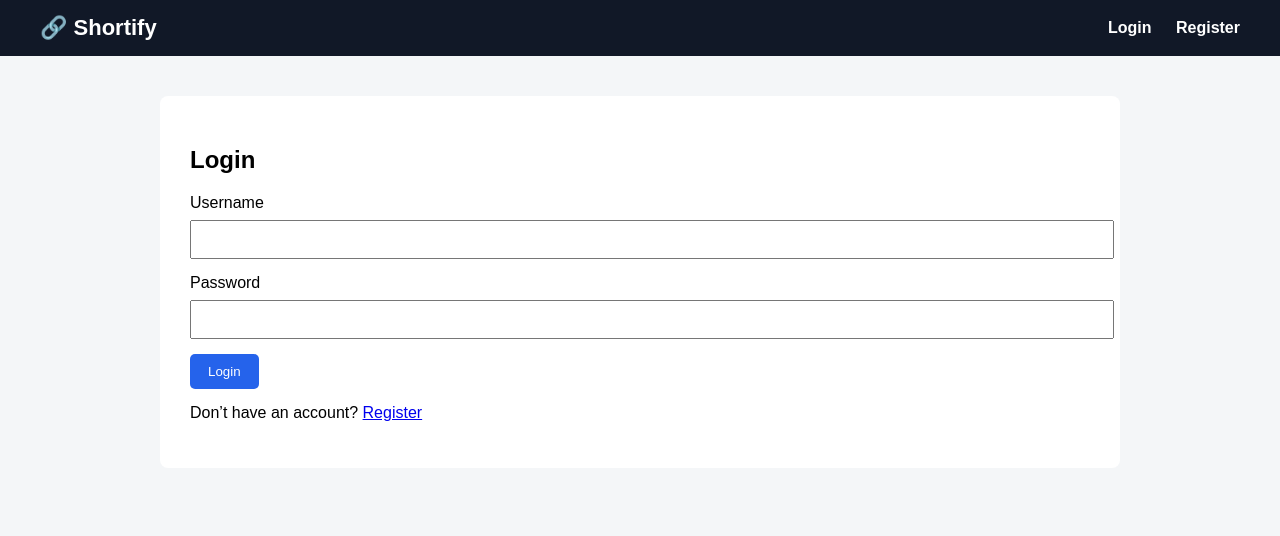
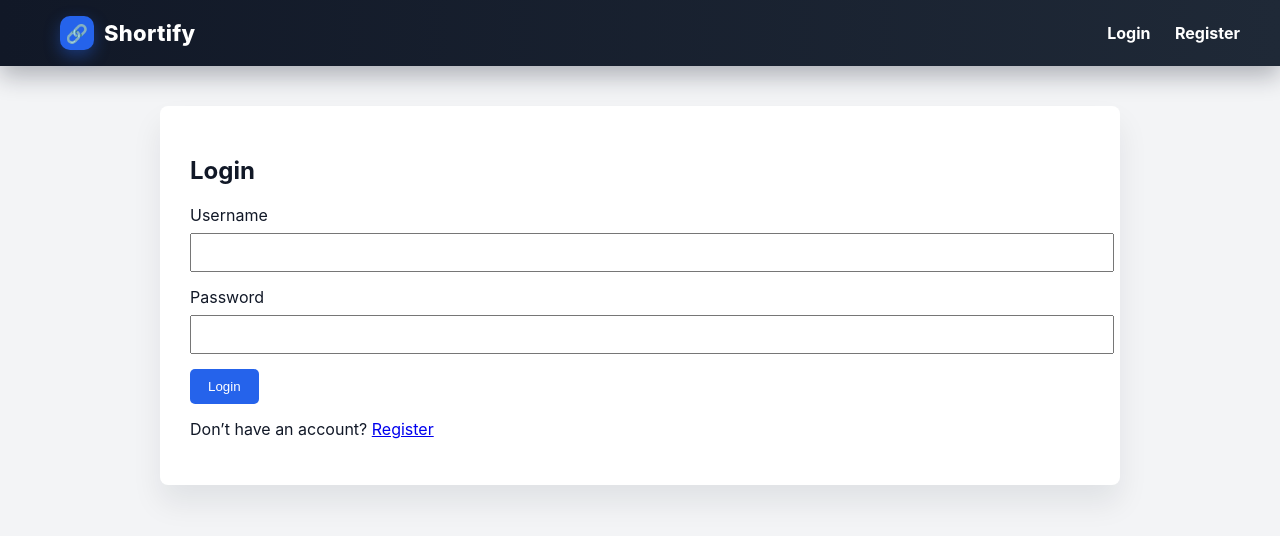
Before and after one commit to abhishekk1004/url-shortner, a Django app: template templates/login.html in a window 1280 px wide. Shown: the top 536 px of the page. Run offline with Django 5.2, Linux system fonts and the light colour scheme; the template is opened without the code that fills it, so the values that code supplies are empty.

Commit message:
Add Swagger UI, improve UI, and login error toasts

```diff
--- a/dev/settings.py
+++ b/dev/settings.py
@@ -41,6 +41,7 @@ INSTALLED_APPS = [
     'django.contrib.messages',
     'django.contrib.staticfiles',
     'rest_framework',
+    'drf_yasg',
     'shortener',
 ]
 
--- a/requirements.txt
+++ b/requirements.txt
@@ -8,3 +8,4 @@ Pillow
 pyotp
 dj-database-url
 gunicorn
+drf-yasg
--- a/templates/base.html
+++ b/templates/base.html
@@ -3,19 +3,22 @@
 <head>
     <meta charset="UTF-8">
     <meta name="viewport" content="width=device-width, initial-scale=1.0">
-    <title>URL Shortener</title>    <style>
+    <title>URL Shortener</title>
+    <style>
         body {
-            font-family: Arial, sans-serif;
+            font-family: "Inter", Arial, sans-serif;
             margin: 0;
-            background: #f4f6f8;
+            background: #f3f4f6;
+            color: #111827;
         }
         nav {
-            background: #111827;
+            background: linear-gradient(90deg, #111827 0%, #1f2937 100%);
             color: white;
-            padding: 15px 40px;
+            padding: 16px 40px;
             display: flex;
             justify-content: space-between;
             align-items: center;
+            box-shadow: 0 10px 25px rgba(17, 24, 39, 0.3);
         }
         nav a {
             color: white;
@@ -24,8 +27,23 @@
             font-weight: bold;
         }
         .logo {
+            display: inline-flex;
+            align-items: center;
+            gap: 10px;
             font-size: 22px;
-            font-weight: bold;
+            font-weight: 800;
+            letter-spacing: 0.3px;
+        }
+        .logo-icon {
+            display: inline-flex;
+            width: 34px;
+            height: 34px;
+            border-radius: 10px;
+            align-items: center;
+            justify-content: center;
+            background: #2563eb;
+            box-shadow: 0 6px 16px rgba(37, 99, 235, 0.4);
+            font-size: 18px;
         }
         .container {
             max-width: 900px;
@@ -33,6 +51,7 @@
             background: white;
             padding: 30px;
             border-radius: 8px;
+            box-shadow: 0 18px 30px rgba(15, 23, 42, 0.08);
         }
         button {
             background: #2563eb;
@@ -47,12 +66,50 @@
             padding: 10px;
             margin: 8px 0 15px;
         }
+        .toast-container {
+            position: fixed;
+            top: 90px;
+            right: 24px;
+            display: flex;
+            flex-direction: column;
+            gap: 12px;
+            z-index: 9999;
+        }
+        .toast {
+            padding: 12px 16px;
+            border-radius: 8px;
+            color: #111827;
+            background: #fff;
+            box-shadow: 0 12px 30px rgba(17, 24, 39, 0.15);
+            border-left: 4px solid #2563eb;
+            min-width: 240px;
+            animation: fadeIn 0.3s ease;
+        }
+        .toast.error {
+            border-left-color: #ef4444;
+            background: #fef2f2;
+        }
+        .toast.success {
+            border-left-color: #10b981;
+            background: #ecfdf5;
+        }
+        .toast.warning {
+            border-left-color: #f59e0b;
+            background: #fffbeb;
+        }
+        @keyframes fadeIn {
+            from { opacity: 0; transform: translateY(-6px); }
+            to { opacity: 1; transform: translateY(0); }
+        }
     </style>
 </head>
 <body>
 
 <nav>
-    <div class="logo">🔗 Shortify</div>
+    <a class="logo" href="{% url 'home' %}">
+        <span class="logo-icon">🔗</span>
+        <span>Shortify</span>
+    </a>
     <div>
         {% if user.is_authenticated %}
             <a href="{% url 'dashboard' %}">Dashboard</a>
@@ -67,9 +124,27 @@
     </div>
 </nav>
 
+<div class="toast-container">
+    {% if messages %}
+        {% for message in messages %}
+            <div class="toast {{ message.tags }}">{{ message }}</div>
+        {% endfor %}
+    {% endif %}
+</div>
+
 <div class="container">
     {% block content %}{% endblock %}
 </div>
 
+<script>
+    window.setTimeout(() => {
+        document.querySelectorAll('.toast').forEach((toast) => {
+            toast.style.opacity = '0';
+            toast.style.transform = 'translateY(-6px)';
+            setTimeout(() => toast.remove(), 300);
+        });
+    }, 4000);
+</script>
+
 </body>
 </html>
```
Also changed, not shown: dev/urls.py (+16 -1 lines), shortener/views.py (+7 -0 lines).
